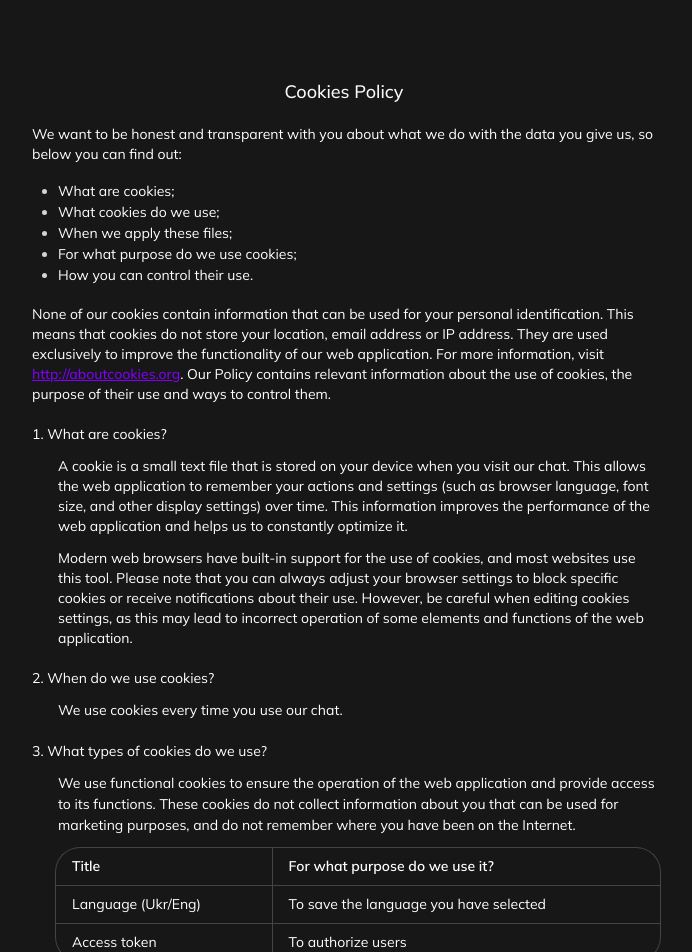
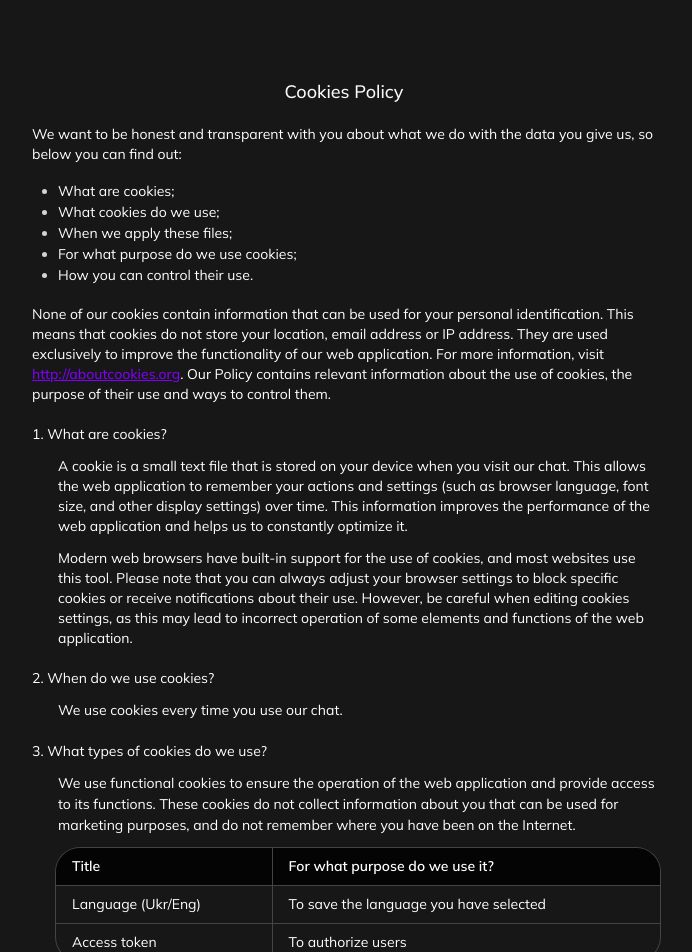
Before and after one commit to kpovel/tereveni-chat, a Next.js app: page /en/cookies-policy in a window 1280 px wide. Shown: the top 952 px of the page, without its empty margins (296-988 px from the left). Built offline with nearby package versions, Linux system fonts and the light colour scheme.

Commit message:
fix: paint the first row in the black background color of a table

```diff
--- a/mdx-components.tsx
+++ b/mdx-components.tsx
@@ -11,7 +11,9 @@ export function useMDXComponents(components: MDXComponents): MDXComponents {
       );
     },
     h2: ({ children }) => {
-      return <h2 className="text-sm font-normal text-white mt-5 mb-3">{children}</h2>;
+      return (
+        <h2 className="mb-3 mt-5 text-sm font-normal text-white">{children}</h2>
+      );
     },
     a: ({ children, href }) => {
       if (href?.startsWith("mailto:")) {
@@ -34,19 +36,26 @@ export function useMDXComponents(components: MDXComponents): MDXComponents {
       );
     },
     ul: ({ children }) => {
-      return <ul className="*:pl-0 my-3">{children}</ul>;
+      return <ul className="my-3 *:pl-0">{children}</ul>;
     },
     li: ({ children }) => {
-      return <li className="leading-normal m-0 text-sm *:my-3">{children}</li>;
+      return <li className="m-0 text-sm leading-normal *:my-3">{children}</li>;
     },
     p: ({ children }) => {
       return <p className="text-sm">{children}</p>;
     },
     table: ({ children }) => {
       return (
-        <table className="border-collapse rounded-[24px] border-hidden leading-normal shadow-[0_0_0_1px_#444444] ml-6 mt-3 mb-5 w-[calc(100%-20px)]">
+        <table className="mb-5 ml-6 mt-3 w-[calc(100%-20px)] border-collapse rounded-[24px] border-hidden leading-normal shadow-[0_0_0_1px_#444444]">
           {children}
         </table>
+      );
+    },
+    tr: ({ children }) => {
+      return (
+        <tr className="[&>th:first-child]:rounded-tl-3xl [&>th:first-child]:bg-[#050404] [&>th:nth-child(2)]:rounded-tr-3xl [&>th:nth-child(2)]:bg-[#050404]">
+          {children}
+        </tr>
       );
     },
     th: ({ children }) => {
```
